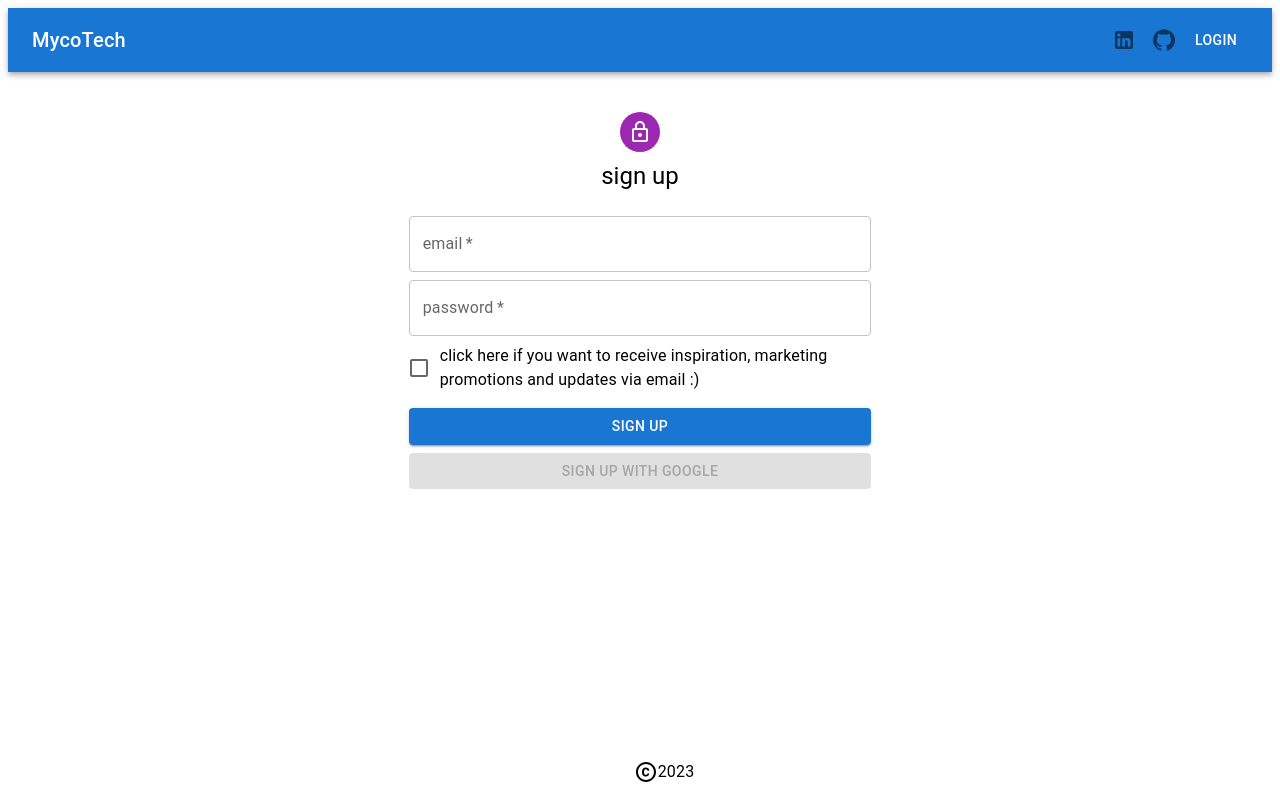
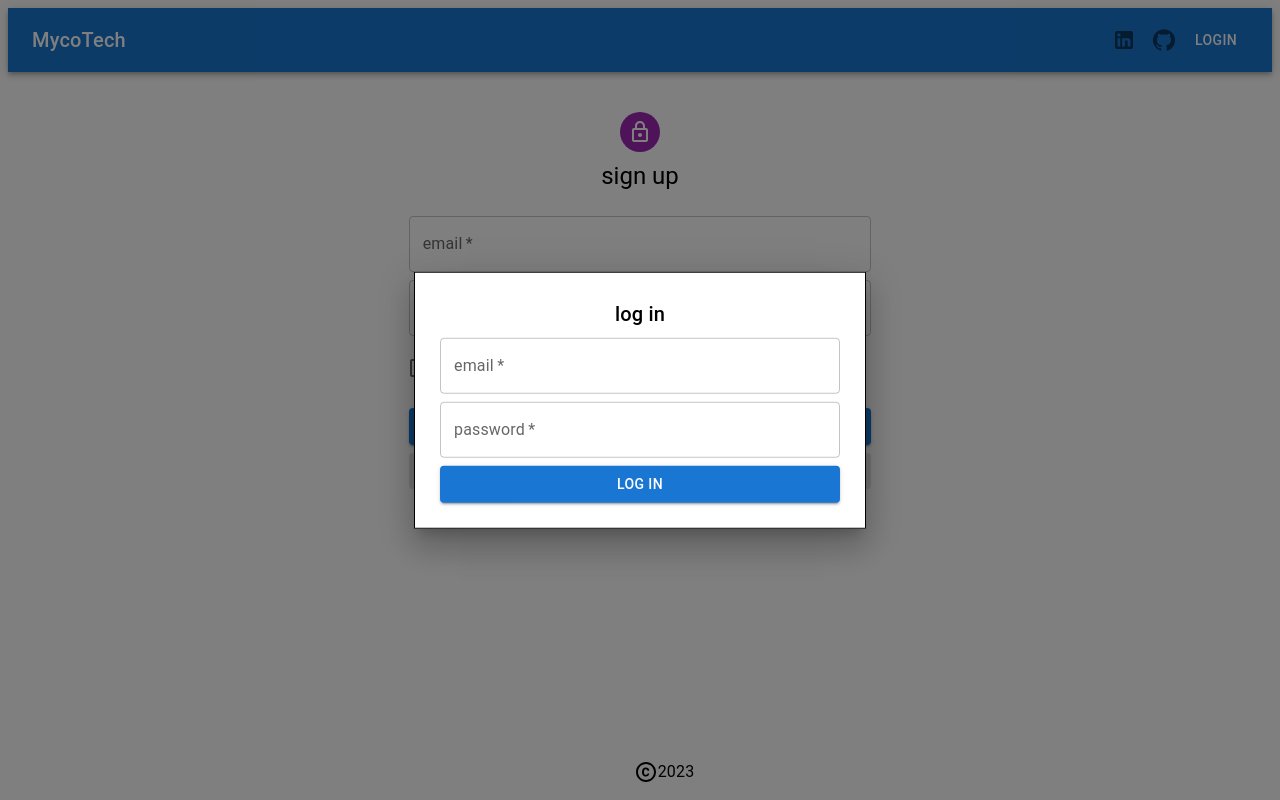
Before and after one commit to candacemartin/voyager-one, a React (Vite) app in the folder client/: page / in a window 1280 px wide. Both pictures are taken after a click on the button "LOGIN". Built offline with nearby package versions, Linux system fonts and the light colour scheme.

Commit message:
implement Login modal

```diff
--- a/client/src/components/Header.tsx
+++ b/client/src/components/Header.tsx
@@ -2,10 +2,11 @@ import AppBar from '@mui/material/AppBar';
 import Box from '@mui/material/Box';
 import Toolbar from '@mui/material/Toolbar';
 import Typography from '@mui/material/Typography';
-import Button from '@mui/material/Button';
 import IconButton from '@mui/material/IconButton';
 import LinkedInIcon from '@mui/icons-material/LinkedIn';
 import GitHubIcon from '@mui/icons-material/GitHub';
+
+import LoginModal from './LoginModal';
 
 export default function Header() {
   return (
@@ -21,7 +22,7 @@ export default function Header() {
           <IconButton>
             <GitHubIcon />
           </IconButton>
-          <Button color='inherit'>Login</Button>
+          <LoginModal />
         </Toolbar>
       </AppBar>
     </Box>
--- /dev/null
+++ b/client/src/components/LoginModal.tsx
@@ -0,0 +1,69 @@
+import { useState } from 'react';
+import Button from '@mui/material/Button';
+import Modal from '@mui/material/Modal';
+import Box from '@mui/material/Box';
+import Typography from '@mui/material/Typography';
+import TextField from '@mui/material/TextField';
+
+const style = {
+  position: 'absolute',
+  top: '50%',
+  left: '50%',
+  padding: '25px',
+  transform: 'translate(-50%, -50%)',
+  width: 400,
+  bgcolor: 'background.paper',
+  border: '1px solid black',
+  boxShadow: 20,
+};
+
+export default function LoginModal() {
+  const [open, setOpen] = useState(false);
+  const [email, setEmail] = useState('');
+  const [password, setPassword] = useState('');
+
+  const handleOpen = () => setOpen(true);
+  const handleClose = () => setOpen(false);
+
+  const handleSubmit = () => console.log('button clicked');
+
+  return (
+    <>
+      <Button color='inherit' onClick={handleOpen}>
+        Login
+      </Button>
+      <Modal open={open} onClose={handleClose}>
+        <Box sx={style} component='form' onSubmit={handleSubmit}>
+          <Typography variant='h6' component='h2' mb={1} textAlign='center'>
+            log in
+          </Typography>
+          <TextField
+            sx={{ mb: 1 }}
+            type='email'
+            required
+            fullWidth
+            id='email-login'
+            label='email'
+            name='email-login'
+            value={email}
+            onChange={(e) => setEmail(e.target.value)}
+          />
+          <TextField
+            sx={{ mb: 1 }}
+            type='password'
+            required
+            fullWidth
+            id='password-login'
+            label='password'
+            name='password-login'
+            value={password}
+            onChange={(e) => setPassword(e.target.value)}
+          />
+          <Button variant='contained' fullWidth>
+            log in
+          </Button>
+        </Box>
+      </Modal>
+    </>
+  );
+}
```
